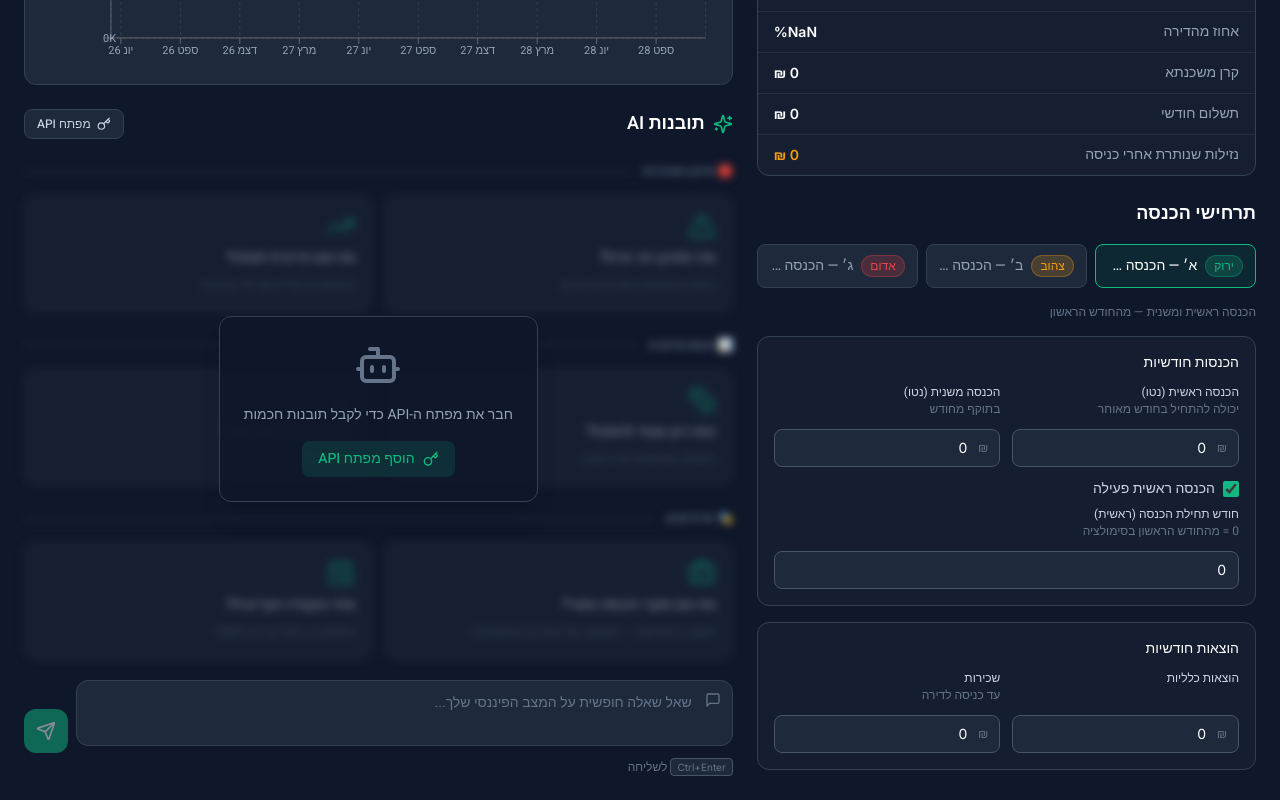
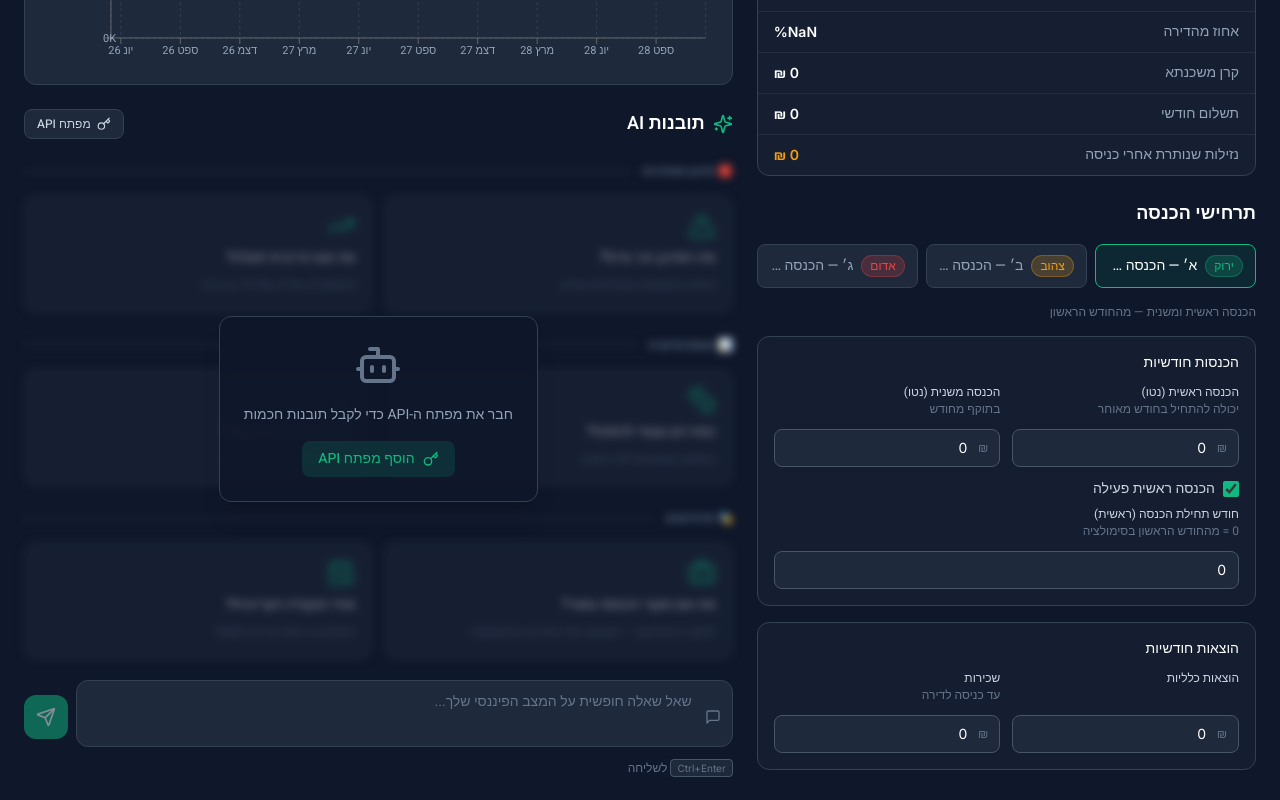
Before and after one commit to OhadAsh/Finance-Mortgage-Simulation, a React (Vite) app: page / in a window 1280 px wide. Shown: the part 1142-1942 px from the top of the page. Built offline with nearby package versions, Linux system fonts and the light colour scheme.

Commit message:
Fix dialog state and button location

```diff
--- a/src/App.tsx
+++ b/src/App.tsx
@@ -59,7 +59,7 @@ export function App() {
               <LtvGauge value={currentLtv} />
             </div>
             <EquityChart data={chartData} />
-            <InsightsPanel />
+            <InsightsPanel onRequestApiKey={() => setApiModalOpen(true)} />
           </div>
         </div>
       </main>
--- a/src/components/insights/ApiKeyModal.tsx
+++ b/src/components/insights/ApiKeyModal.tsx
@@ -1,4 +1,4 @@
-import { useState } from 'react';
+import { useEffect, useState } from 'react';
 import { Key, Shield, ExternalLink } from 'lucide-react';
 import { Modal } from '../ui/Modal';
 import { Alert } from '../ui/Alert';
@@ -15,6 +15,12 @@ export function ApiKeyModal({ isOpen, onClose }: ApiKeyModalProps) {
   const setApiKey = useSettingsStore((s) => s.setApiKey);
   const clearApiKey = useSettingsStore((s) => s.clearApiKey);
   const [input, setInput] = useState(apiKey ?? '');
+
+  useEffect(() => {
+    if (isOpen) {
+      setInput(apiKey ?? '');
+    }
+  }, [isOpen, apiKey]);
 
   const handleSave = () => {
     if (input.trim()) {
--- a/src/components/insights/InsightsPanel.tsx
+++ b/src/components/insights/InsightsPanel.tsx
@@ -1,7 +1,6 @@
 import { useState, type KeyboardEvent } from 'react';
 import { Sparkles, Loader2, Key, Send, Bot, MessageSquare } from 'lucide-react';
 import { Alert } from '../ui/Alert';
-import { ApiKeyModal } from './ApiKeyModal';
 import { PromptTemplates } from './PromptTemplates';
 import { useAiInsights } from '../../hooks/useAiInsights';
 import type { PromptTemplate } from '../../lib/promptTemplates';
@@ -17,7 +16,11 @@ function ResponseSkeleton() {
   );
 }
 
-export function InsightsPanel() {
+interface InsightsPanelProps {
+  onRequestApiKey: () => void;
+}
+
+export function InsightsPanel({ onRequestApiKey }: InsightsPanelProps) {
   const {
     text,
     loading,
@@ -31,13 +34,12 @@ export function InsightsPanel() {
     scenario,
   } = useAiInsights();
 
-  const [apiModalOpen, setApiModalOpen] = useState(false);
   const [freeText, setFreeText] = useState('');
   const [selectedTemplateId, setSelectedTemplateId] = useState<string | null>(null);
 
   const ensureApiKey = (): boolean => {
     if (!hasApiKey) {
-      setApiModalOpen(true);
+      onRequestApiKey();
       return false;
     }
     return true;
@@ -76,7 +78,7 @@ export function InsightsPanel() {
         </div>
         <button
           type="button"
-          onClick={() => setApiModalOpen(true)}
+          onClick={onRequestApiKey}
           className="flex items-center gap-1.5 rounded-lg border border-slate-700 bg-card px-3 py-1.5 text-xs font-medium text-slate-300 transition-colors hover:border-accent hover:text-white"
         >
           <Key className="h-3.5 w-3.5" />
@@ -101,7 +103,7 @@ export function InsightsPanel() {
               </p>
               <button
                 type="button"
-                onClick={() => setApiModalOpen(true)}
+                onClick={onRequestApiKey}
                 className="flex items-center gap-2 rounded-lg bg-accent/15 px-4 py-2 text-sm font-medium text-accent transition-colors hover:bg-accent/25"
               >
                 <Key className="h-4 w-4" />
@@ -113,9 +115,9 @@ export function InsightsPanel() {
       </div>
 
       <div className="space-y-1.5">
-        <div className="flex items-end gap-2">
+        <div className="flex items-center gap-2">
           <div className="relative min-w-0 flex-1">
-            <MessageSquare className="pointer-events-none absolute right-3 top-3 h-4 w-4 text-slate-500" />
+            <MessageSquare className="pointer-events-none absolute right-3 top-1/2 h-4 w-4 -translate-y-1/2 text-slate-500" />
             <textarea
               value={freeText}
               onChange={(e) => setFreeText(e.target.value)}
@@ -123,7 +125,7 @@ export function InsightsPanel() {
               rows={2}
               placeholder="שאל שאלה חופשית על המצב הפיננסי שלך..."
               disabled={loading}
-              className="w-full resize-none rounded-xl border border-slate-700 bg-card py-3 pl-3 pr-10 text-sm text-white outline-none transition-colors placeholder:text-slate-500 focus:border-accent disabled:opacity-50"
+              className="min-h-11 w-full resize-none rounded-xl border border-slate-700 bg-card py-2.5 pl-3 pr-10 text-sm leading-relaxed text-white outline-none transition-colors placeholder:text-slate-500 focus:border-accent disabled:opacity-50"
             />
           </div>
           <button
@@ -131,7 +133,7 @@ export function InsightsPanel() {
             onClick={handleFreeTextSubmit}
             disabled={loading || !freeText.trim()}
             aria-label="שלח שאלה"
-            className="flex h-11 w-11 shrink-0 items-center justify-center rounded-xl bg-accent text-white transition-colors hover:bg-accent/80 disabled:opacity-50"
+            className="flex h-11 w-11 shrink-0 items-center justify-center self-center rounded-xl bg-accent text-white transition-colors hover:bg-accent/80 disabled:opacity-50"
           >
             {loading && !selectedTemplateId ? (
               <Loader2 className="h-5 w-5 animate-spin" />
@@ -182,7 +184,6 @@ export function InsightsPanel() {
         </div>
       )}
 
-      <ApiKeyModal isOpen={apiModalOpen} onClose={() => setApiModalOpen(false)} />
     </section>
   );
 }
```
